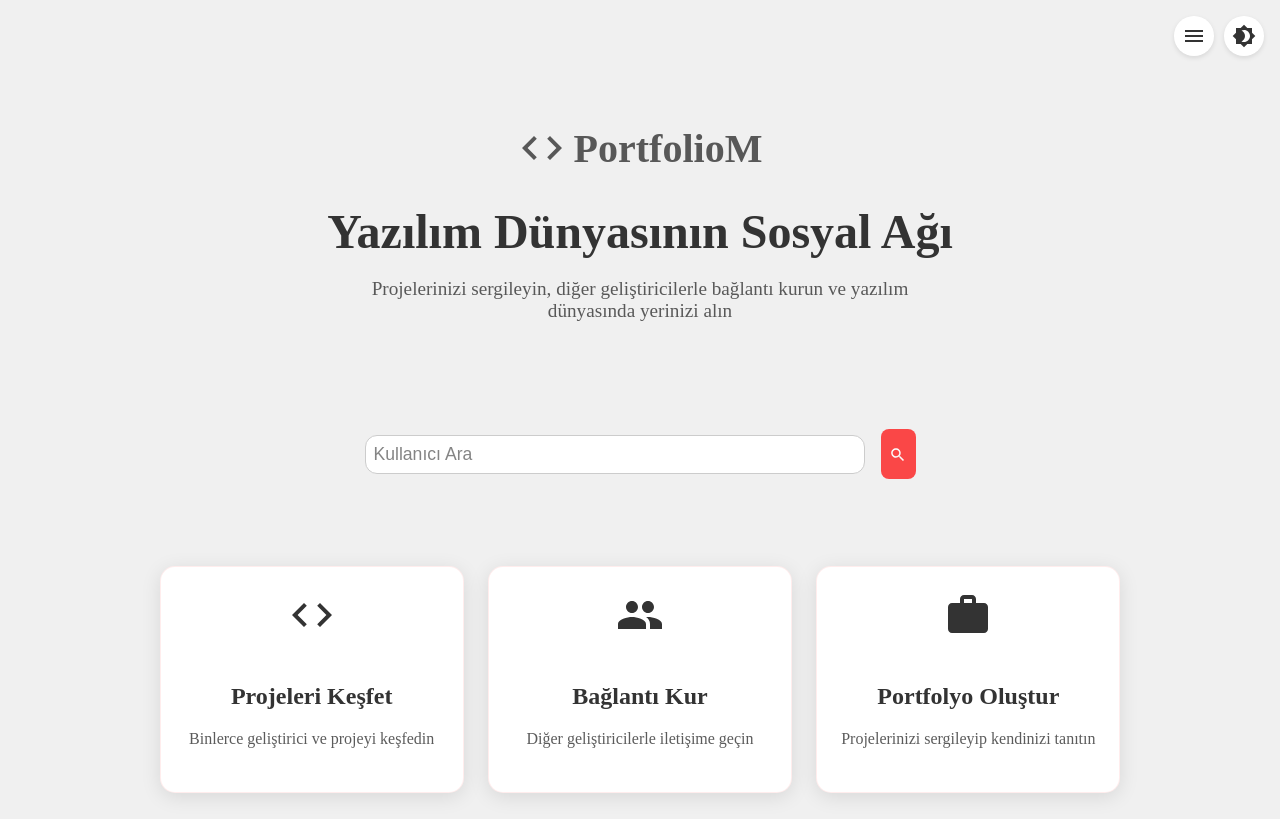
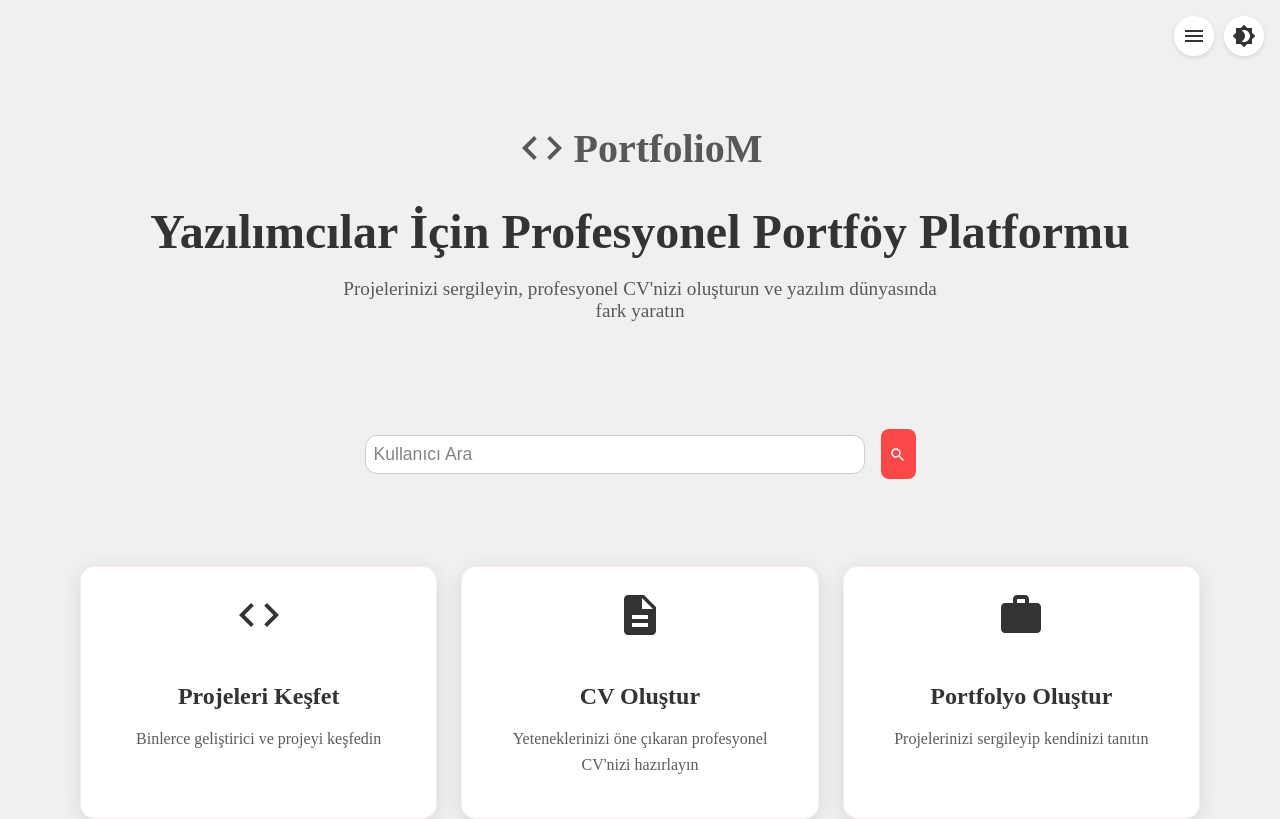
Before and after one commit to furkancan07/portfoliom.xyz, a React (Vite) app in the folder frontend/portfolioM/: page / in a window 1280 px wide. Shown: the top 819 px of the page. Built offline with nearby package versions, Linux system fonts and the light colour scheme; what pdfmake would draw is missing.

Commit message:
codes are edited

```diff
--- a/frontend/portfolioM/src/pages/Home.jsx
+++ b/frontend/portfolioM/src/pages/Home.jsx
@@ -3,7 +3,7 @@ import SearchBar from '../components/SearchBar';
 import './Home.css';
 import { motion } from 'framer-motion';
 import CodeIcon from '@mui/icons-material/Code';
-import GroupIcon from '@mui/icons-material/Group';
+import DescriptionIcon from '@mui/icons-material/Description';
 import WorkIcon from '@mui/icons-material/Work';
 import { useNavigate } from 'react-router-dom';
 
@@ -35,11 +35,11 @@ const Home = () => {
         </div>
 
         <h1 className="main-title">
-          Yazılım Dünyasının <span className="highlight">Sosyal Ağı</span>
+          Yazılımcılar İçin <span className="highlight">Profesyonel Portföy Platformu</span>
         </h1>
 
         <p className="subtitle">
-          Projelerinizi sergileyin, diğer geliştiricilerle bağlantı kurun ve yazılım dünyasında yerinizi alın
+          Projelerinizi sergileyin, profesyonel CV'nizi oluşturun ve yazılım dünyasında fark yaratın
         </p>
 
         <div style={{ flex: 1, display: 'flex', alignItems: 'center', justifyContent: 'center', width: '100%' }}>
@@ -62,9 +62,9 @@ const Home = () => {
             whileHover={{ scale: 1.05 }}
             transition={{ type: "spring", stiffness: 300 }}
           >
-            <GroupIcon className="feature-icon" />
-            <h3>Bağlantı Kur</h3>
-            <p>Diğer geliştiricilerle iletişime geçin</p>
+            <DescriptionIcon className="feature-icon" />
+            <h3>CV Oluştur</h3>
+            <p>Yeteneklerinizi öne çıkaran profesyonel CV'nizi hazırlayın</p>
           </motion.div>
 
           <motion.div
@@ -72,7 +72,7 @@ const Home = () => {
             whileHover={{ scale: 1.05 }}
             transition={{ type: "spring", stiffness: 300 }}
           >
-            <WorkIcon  className="feature-icon" />
+            <WorkIcon className="feature-icon" />
             <h3>Portfolyo Oluştur</h3>
             <p>Projelerinizi sergileyip kendinizi tanıtın</p>
           </motion.div>
```
